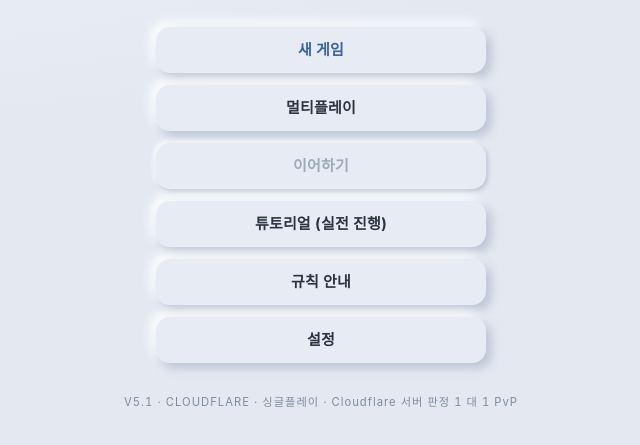
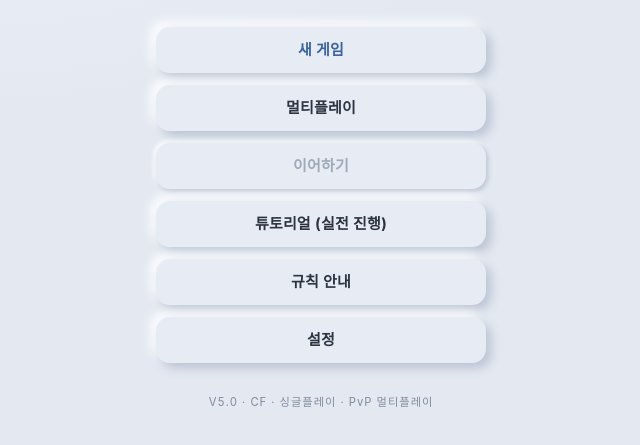
Before and after one commit to kjmalswo/timeline, a website: page index.html in a window 1280 px wide. Shown: the part 191-636 px from the top of the page, without its empty margins (319-959 px from the left). Drawn offline with Linux system fonts and the light colour scheme.

Commit message:
Update index.html

```diff
--- a/index.html
+++ b/index.html
@@ -721,8 +721,8 @@ body{min-width:0}
 const DB = {
 
   meta:{
-    title:'THE TIMELINE', version:'V5.1', build:'CLOUDFLARE',
-    footer:'싱글플레이 · Cloudflare 서버 판정 1 대 1 PvP',
+    title:'THE TIMELINE', version:'V5.0', build:'CF',
+    footer:'싱글플레이 · PvP 멀티플레이',
     storageKey:'tld_save_v11',
     sides:{ SELF:'P', FOE:'E' },
     sideLabel:{ P:'아군', E:'적군' }
@@ -751,18 +751,18 @@ const DB = {
        어긋나면 기력을 태워야 한다. 이것이 이 게임의 빌드 설계 축이다. */
     transition:{
       costPerStep:2, freeSelfLoop:true,
-      desc:'자세를 바꾼다. 시간은 흐르지 않고 기력만 소모하며, 먼 자세일수록 비용이 늘어난다.'
+      desc:'자세를 전환합니다. 시간은 흐르지 않고 기력만 소모하며, 먼 자세일수록 비용이 늘어납니다.'
     },
 
     basic:{
       wait:{ id:'wait', name:'대기', recovery:3, staminaGain:3, focusGain:1,
-             desc:'시간축을 3틱 넘긴다. 기력 3과 집중 1을 회복한다. 상대 예고가 그만큼 다가온다.' },
+             desc:'시간축을 3틱 넘깁니다. 기력 3과 집중 1을 회복합니다. 상대의 예고가 3틱 다가옵니다.' },
       approach:{ id:'approach', name:'접근', recovery:2, move:-1, staminaCost:1,
              escalationPerUse:0, escalationDecayTicks:0, escalationMax:0,
-             desc:'거리를 1 좁힌다. 기력 1을 소모하고 빈틈 2틱이 발생한다.' },
+             desc:'거리를 1만큼 좁힙니다. 기력 1을 소모하고 빈틈 2틱이 발생합니다.' },
       retreat:{ id:'retreat', name:'이탈', recovery:3, move:1, staminaCost:1,
              escalationPerUse:1, escalationDecayTicks:12, escalationMax:6,
-             desc:'거리를 1 벌린다. 접근보다 빈틈이 1틱 길고, 연속 이탈마다 기력 비용이 1씩 누적된다.' }
+             desc:'거리를 1만큼 벌립니다. 빈틈이 접근보다 1틱 길며, 연속으로 이탈할 때마다 기력 비용이 1씩 누적됩니다.' }
     },
 
     /* 몰아치기 — 자신이 유효한 피해를 내지 못한 시간이 길어지면 자신에게만 허점이 쌓인다.
@@ -772,7 +772,7 @@ const DB = {
       enabled:true, name:'압박', status:'exposed',
       idleTicksBeforeStart:12, stackEveryTicks:3, stacksPerApply:1, maxStacks:10,
       resetOn:{ damageDealt:true, attackResolvedInRange:true, statusDamage:true },
-      desc:'자신이 유효한 피해를 내지 못한 시간이 길어지면 허점이 쌓인다. 공격을 성공시키면 한 번에 사라진다.'
+      desc:'자신이 유효한 피해를 내지 못한 시간이 길어지면 허점이 쌓입니다. 공격을 성공시키면 한 번에 사라집니다.'
     },
 
     /* globalScale — 모든 피해에 곱해지는 단일 조정 계수.
@@ -786,16 +786,16 @@ const DB = {
 
   /* ---------- 공격 방향 ---------- */
   lines:{
-    high:{ id:'high', name:'윗선', short:'상', tag:'t-high', css:'--L-high',
-           desc:'위에서 내려오는 궤적. 낮게 버티는 자세를 정면으로 때린다.' },
-    mid:{ id:'mid', name:'가운데선', short:'중', tag:'t-mid', css:'--L-mid',
-           desc:'몸통을 향하는 직선 궤적. 몸을 비껴 선 자세를 파고든다.' },
-    low:{ id:'low', name:'아랫선', short:'하', tag:'t-low', css:'--L-low',
-           desc:'아래를 쓸어 올리는 궤적. 높이 든 자세의 빈 곳을 친다.' },
-    side:{ id:'side', name:'바깥선', short:'측', tag:'t-side', css:'--L-side',
-           desc:'바깥에서 감아 들어오는 궤적. 정면 막기를 우회한다.' },
-    none:{ id:'none', name:'방향 없음', short:'무', tag:'t-none', css:'--L-none',
-           desc:'공격 궤적이 없는 기술.' }
+    high:{ id:'high', name:'탑', short:'상', tag:'t-high', css:'--L-high',
+           desc:'위에서 내리꽂는 궤적입니다. 낮게 버티는 자세를 강하게 타격합니다.' },
+    mid:{ id:'mid', name:'미드', short:'중', tag:'t-mid', css:'--L-mid',
+           desc:'몸통을 향하는 직선 궤적입니다. 측면에 선 자세를 강하게 파고듭니다.' },
+    low:{ id:'low', name:'바텀', short:'하', tag:'t-low', css:'--L-low',
+           desc:'아래에서 위로 강하게 쓸어 올리는 궤적입니다. 높은 자세를 강하게 타격합니다.' },
+    side:{ id:'side', name:'사이드', short:'측', tag:'t-side', css:'--L-side',
+           desc:'측면에서 감아 때리는 궤적입니다. 정면 막기를 무력화합니다.' },
+    none:{ id:'none', name:'클린', short:'무', tag:'t-none', css:'--L-none',
+           desc:'궤적이 없는 기술.' }
   },
 
   /* ---------- 자세 ----------
@@ -805,27 +805,27 @@ const DB = {
   ------------------------------------------------------------------------ */
   stances:[
     { id:'mid', name:'중단', sym:'square', color:'--L-mid',
-      desc:'균형 자세. 어느 공격 방향에도 표준 피해를 받는다. 연계의 중심이 된다.',
+      desc:'밸런스 포지션입니다. 어느 공격 방향이든 같은 피해를 받습니다.',
       mod:{ dealt:1.00, taken:1.00, cast:1.00, staminaRegen:1.00 },
       guard:{ high:1.00, mid:1.00, low:1.00, side:1.00 } },
 
     { id:'high', name:'상단', sym:'up', color:'--L-high',
-      desc:'칼을 높이 든 자세. 위력이 높고 준비이 짧지만 아랫선에 크게 허점된다.',
+      desc:'높은 무게중심을 유지합니다. 위력이 높고 준비가 짧지만, 바텀에 약합니다.',
       mod:{ dealt:1.20, taken:1.00, cast:0.85, staminaRegen:0.80 },
       guard:{ high:0.75, mid:1.00, low:1.50, side:1.10 } },
 
     { id:'low', name:'하단', sym:'down', color:'--L-low',
-      desc:'낮게 버티는 자세. 기력 회복이 빠르고 단단하지만 윗선에 크게 허점된다.',
+      desc:'낮게 버티는 자세입니다. 기력 회복이 빠르고 단단하지만, 탑에 약합니다.',
       mod:{ dealt:0.90, taken:0.85, cast:1.10, staminaRegen:1.30 },
       guard:{ high:1.50, mid:1.00, low:0.75, side:1.05 } },
 
-    { id:'side', name:'측면', sym:'diag', color:'--L-side',
-      desc:'몸을 비껴 선 자세. 바깥선을 잘 흘리지만 가운데선이 그대로 들어온다.',
+    { id:'side', name:'측단', sym:'diag', color:'--L-side',
+      desc:'몸을 비껴 선 자세입니다. 사이드를 잘 흘리지만, 미드에게 약합니다.',
       mod:{ dealt:0.95, taken:0.95, cast:1.00, staminaRegen:1.00 },
       guard:{ high:1.05, mid:1.35, low:1.00, side:0.70 } },
 
     { id:'rear', name:'후방', sym:'ring', color:'--L-none',
-      desc:'거리를 둔 자세. 모든 공격 방향을 덜 맞고 기력이 빠르게 차지만 근접 기술을 쓸 수 없다.',
+      desc:'상대와의 거리를 유지합니다. 모든 공격 방향에 대해 피해를 덜 받고 기력 회복이 빠르지만, 근접 기술을 사용할 수 없습니다.',
       mod:{ dealt:0.90, taken:1.00, cast:1.00, staminaRegen:1.45 },
       guard:{ high:0.85, mid:0.85, low:0.85, side:0.85 } }
   ],
@@ -845,9 +845,9 @@ const DB = {
       perTickDamagePerStack:1, decayPerTick:1 },
     slow:{ name:'둔화', tag:'t-side', desc:'중첩당 준비 시간 +20%. 매 틱 1 감소.',
       castPerStack:0.20, decayPerTick:1 },
-    weak:{ name:'취약', tag:'t-side', desc:'중첩당 받는 피해 +12%. 매 틱 1 감소.',
+    weak:{ name:'피로', tag:'t-side', desc:'중첩당 받는 피해 +12%. 매 틱 1 감소.',
       takenPerStack:0.12, decayPerTick:1 },
-    exposed:{ name:'허점', tag:'t-dang', desc:'중첩당 받는 피해 +10%. 유효한 공격을 성공시키면 전부 사라진다.',
+    exposed:{ name:'약점', tag:'t-dang', desc:'중첩당 받는 피해 +10%. 유효한 공격을 성공시키면 전부 사라진다.',
       takenPerStack:0.10, decayPerTick:0 },
     power:{ name:'강화', tag:'t-warn', desc:'중첩당 주는 피해 +15%. 공격 발동 시 전량 소모.',
       dealtPerStack:0.15, decayPerTick:0, consumeOnHit:true },
```
